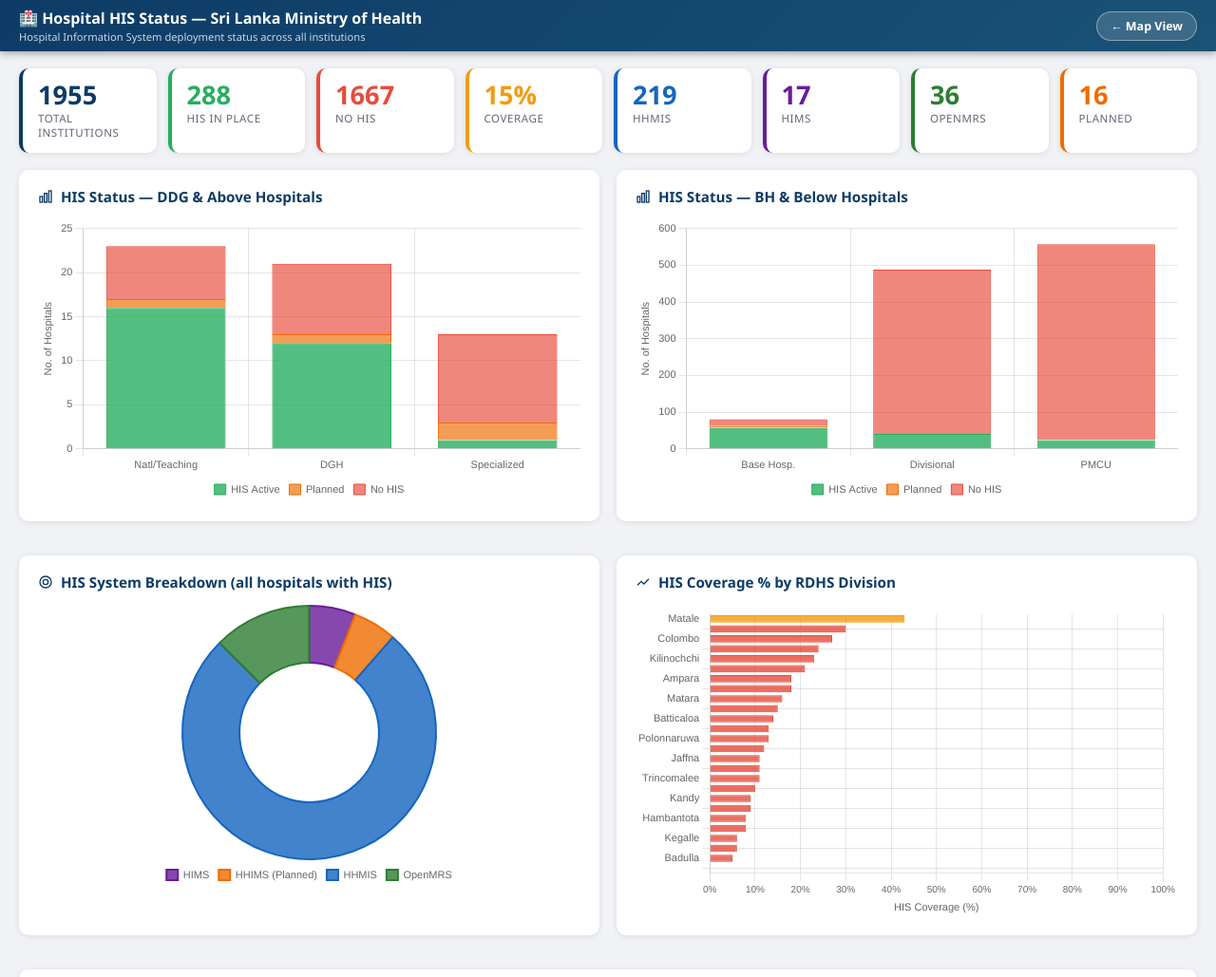
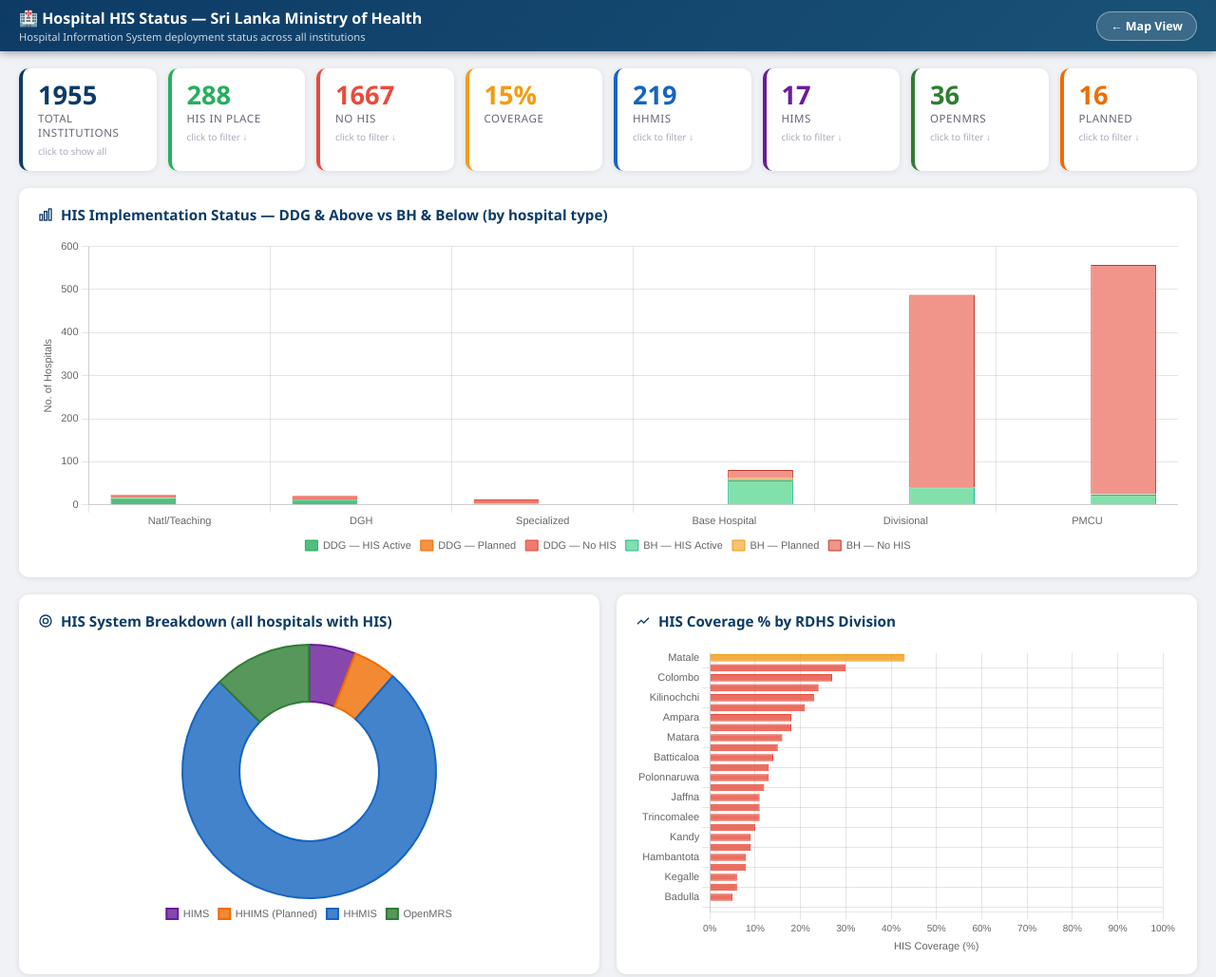
Before and after one commit to lk-gov-health-hiu/his-map, a plain HTML site: page hospitals.html in a window 1280 px wide. Shown: the top 1029 px of the page at 95% size. Drawn offline with nearby package versions, Linux system fonts and the light colour scheme.

Commit message:
hospitals.html: combined DDG/BH stacked chart + clickable KPI cards
- Replace two separate stacked charts with one combined grouped-stacked chart:
  each hospital type appears once on X-axis with two side-by-side stacked columns
  (darker = DDG & Above, lighter = BH & Below), using Chart.js stack groups
- Tooltips show level label, per-segment count + %, and stack total
- KPI cards (Total, HIS in Place, No HIS, HHMIS, HIMS, OpenMRS, Planned) are now
  clickable: sets the matching filter, highlights the active card with outline,
  and smooth-scrolls to the hospital table
- Coverage % card is non-clickable (informational only)
- Reset button clears KPI active highlight as well

Co-Authored-By: Claude Sonnet 4.6 <noreply@anthropic.com>

```diff
--- a/hospitals.html
+++ b/hospitals.html
@@ -43,14 +43,22 @@
       flex:1;min-width:130px;background:#fff;border-radius:10px;
       box-shadow:0 1px 6px rgba(0,0,0,.09);padding:14px 16px;
       border-left:4px solid #0d3b66;
+      cursor:pointer;transition:transform .12s,box-shadow .12s;
+      position:relative;
     }
+    .kpi:hover{transform:translateY(-2px);box-shadow:0 4px 14px rgba(0,0,0,.14)}
+    .kpi:active{transform:translateY(0)}
     .kpi-val{font-size:1.7rem;font-weight:800;color:#0d3b66;line-height:1}
     .kpi-lbl{font-size:.72rem;color:#667;margin-top:4px;text-transform:uppercase;letter-spacing:.05em}
+    .kpi-hint{font-size:.62rem;color:#aab;margin-top:5px}
     .kpi.green{border-color:#27ae60}.kpi.green .kpi-val{color:#27ae60}
     .kpi.red  {border-color:#e74c3c}.kpi.red   .kpi-val{color:#e74c3c}
     .kpi.amber{border-color:#f39c12}.kpi.amber  .kpi-val{color:#f39c12}
+    /* active-filter highlight on a KPI */
+    .kpi.kpi-active{outline:2px solid #0d3b66;outline-offset:2px}
 
-    /* ── Charts row ── */
+    /* ── Charts layout ── */
+    #chart-combined-wrap{margin-bottom:18px}
     #charts-row{display:grid;grid-template-columns:1fr 1fr;gap:18px;margin-bottom:18px}
     @media(max-width:860px){#charts-row{grid-template-columns:1fr}}
     .chart-wrap{position:relative;height:300px}
@@ -144,34 +152,58 @@
 
   <!-- KPI STRIP -->
   <div id="kpi-strip">
-    <div class="kpi" id="kpi-total"><div class="kpi-val" id="kv-total">—</div><div class="kpi-lbl">Total Institutions</div></div>
-    <div class="kpi green" id="kpi-his"><div class="kpi-val" id="kv-his">—</div><div class="kpi-lbl">HIS in Place</div></div>
-    <div class="kpi red"   id="kpi-nohis"><div class="kpi-val" id="kv-nohis">—</div><div class="kpi-lbl">No HIS</div></div>
-    <div class="kpi amber" id="kpi-pct"><div class="kpi-val" id="kv-pct">—</div><div class="kpi-lbl">Coverage</div></div>
-    <div class="kpi" style="border-color:#1565C0"><div class="kpi-val" style="color:#1565C0" id="kv-hhmis">—</div><div class="kpi-lbl">HHMIS</div></div>
-    <div class="kpi" style="border-color:#6A1B9A"><div class="kpi-val" style="color:#6A1B9A" id="kv-hims">—</div><div class="kpi-lbl">HIMS</div></div>
-    <div class="kpi" style="border-color:#2E7D32"><div class="kpi-val" style="color:#2E7D32" id="kv-openmrs">—</div><div class="kpi-lbl">OpenMRS</div></div>
-    <div class="kpi" style="border-color:#EF6C00"><div class="kpi-val" style="color:#EF6C00" id="kv-planned">—</div><div class="kpi-lbl">Planned</div></div>
+    <div class="kpi" id="kpi-total" data-filter-his="" data-filter-sys="">
+      <div class="kpi-val" id="kv-total">—</div>
+      <div class="kpi-lbl">Total Institutions</div>
+      <div class="kpi-hint">click to show all</div>
+    </div>
+    <div class="kpi green" id="kpi-his" data-filter-his="Yes" data-filter-sys="">
+      <div class="kpi-val" id="kv-his">—</div>
+      <div class="kpi-lbl">HIS in Place</div>
+      <div class="kpi-hint">click to filter ↓</div>
+    </div>
+    <div class="kpi red" id="kpi-nohis" data-filter-his="No" data-filter-sys="">
+      <div class="kpi-val" id="kv-nohis">—</div>
+      <div class="kpi-lbl">No HIS</div>
+      <div class="kpi-hint">click to filter ↓</div>
+    </div>
+    <div class="kpi amber" id="kpi-pct" style="cursor:default">
+      <div class="kpi-val" id="kv-pct">—</div>
+      <div class="kpi-lbl">Coverage</div>
+    </div>
+    <div class="kpi" style="border-color:#1565C0;cursor:pointer" id="kpi-hhmis" data-filter-his="Yes" data-filter-sys="HHMIS">
+      <div class="kpi-val" style="color:#1565C0" id="kv-hhmis">—</div>
+      <div class="kpi-lbl">HHMIS</div>
+      <div class="kpi-hint">click to filter ↓</div>
+    </div>
+    <div class="kpi" style="border-color:#6A1B9A;cursor:pointer" id="kpi-hims" data-filter-his="Yes" data-filter-sys="HIMS">
+      <div class="kpi-val" style="color:#6A1B9A" id="kv-hims">—</div>
+      <div class="kpi-lbl">HIMS</div>
+      <div class="kpi-hint">click to filter ↓</div>
+    </div>
+    <div class="kpi" style="border-color:#2E7D32;cursor:pointer" id="kpi-openmrs" data-filter-his="Yes" data-filter-sys="OpenMRS">
+      <div class="kpi-val" style="color:#2E7D32" id="kv-openmrs">—</div>
+      <div class="kpi-lbl">OpenMRS</div>
+      <div class="kpi-hint">click to filter ↓</div>
+    </div>
+    <div class="kpi" style="border-color:#EF6C00;cursor:pointer" id="kpi-planned" data-filter-his="Yes" data-filter-sys="HHIMS (Planned)">
+      <div class="kpi-val" style="color:#EF6C00" id="kv-planned">—</div>
+      <div class="kpi-lbl">Planned</div>
+      <div class="kpi-hint">click to filter ↓</div>
+    </div>
+  </div>
+
+  <!-- COMBINED STACKED CHART: DDG & Above vs BH & Below side by side -->
+  <div id="chart-combined-wrap" class="card">
+    <div class="card-title">
+      <svg width="16" height="16" fill="none" stroke="#0d3b66" stroke-width="2" viewBox="0 0 24 24"><rect x="3" y="12" width="4" height="9"/><rect x="10" y="7" width="4" height="14"/><rect x="17" y="3" width="4" height="18"/></svg>
+      HIS Implementation Status — DDG &amp; Above vs BH &amp; Below (by hospital type)
+    </div>
+    <div class="chart-wrap" style="height:340px"><canvas id="chart-combined"></canvas></div>
   </div>
 
   <!-- CHARTS -->
   <div id="charts-row">
-    <!-- Stacked bar: DDG and Above -->
-    <div class="card">
-      <div class="card-title">
-        <svg width="16" height="16" fill="none" stroke="#0d3b66" stroke-width="2" viewBox="0 0 24 24"><rect x="3" y="12" width="4" height="9"/><rect x="10" y="7" width="4" height="14"/><rect x="17" y="3" width="4" height="18"/></svg>
-        HIS Status — DDG &amp; Above Hospitals
-      </div>
-      <div class="chart-wrap"><canvas id="chart-ddg"></canvas></div>
-    </div>
-    <!-- Stacked bar: BH and Below -->
-    <div class="card">
-      <div class="card-title">
-        <svg width="16" height="16" fill="none" stroke="#0d3b66" stroke-width="2" viewBox="0 0 24 24"><rect x="3" y="12" width="4" height="9"/><rect x="10" y="7" width="4" height="14"/><rect x="17" y="3" width="4" height="18"/></svg>
-        HIS Status — BH &amp; Below Hospitals
-      </div>
-      <div class="chart-wrap"><canvas id="chart-bh"></canvas></div>
-    </div>
     <!-- Donut: HIS system breakdown -->
     <div class="card">
       <div class="card-title">
@@ -515,81 +547,174 @@ function updateSortIcons(){
   el.addEventListener(id==='f-search'?'input':'change', applyFilters);
 });
 document.getElementById('btn-reset').addEventListener('click',()=>{
-  document.getElementById('f-search').value = '';
-  document.getElementById('f-level').value  = '';
+  document.getElementById('f-search').value    = '';
+  document.getElementById('f-level').value     = '';
   document.getElementById('f-typegroup').value = '';
-  document.getElementById('f-his').value    = '';
-  document.getElementById('f-hissys').value = '';
-  document.getElementById('f-rdhs').value   = '';
+  document.getElementById('f-his').value       = '';
+  document.getElementById('f-hissys').value    = '';
+  document.getElementById('f-rdhs').value      = '';
+  document.querySelectorAll('.kpi').forEach(k=>k.classList.remove('kpi-active'));
   applyFilters();
+});
+
+// ── KPI CLICK HANDLERS ───────────────────────────────────────────────────────
+document.querySelectorAll('.kpi[data-filter-his]').forEach(card=>{
+  card.addEventListener('click', ()=>{
+    const hisVal = card.dataset.filterHis;   // '' | 'Yes' | 'No'
+    const sysVal = card.dataset.filterSys;   // '' | 'HHMIS' | 'HIMS' | 'OpenMRS' | 'HHIMS (Planned)'
+
+    // Reset all filter controls first
+    document.getElementById('f-search').value    = '';
+    document.getElementById('f-level').value     = '';
+    document.getElementById('f-typegroup').value = '';
+    document.getElementById('f-rdhs').value      = '';
+    document.getElementById('f-his').value       = hisVal;
+    document.getElementById('f-hissys').value    = sysVal;
+
+    // Highlight the active KPI
+    document.querySelectorAll('.kpi').forEach(k=>k.classList.remove('kpi-active'));
+    card.classList.add('kpi-active');
+
+    applyFilters();
+
+    // Smooth-scroll to the table
+    document.getElementById('tbl-wrap').scrollIntoView({behavior:'smooth', block:'start'});
+  });
 });
 
 // ── CHARTS ───────────────────────────────────────────────────────────────────
 function buildCharts(){
-  buildStackedChart('chart-ddg', 'DDG and Above', DDG_TYPES);
-  buildStackedChart('chart-bh',  'BH and Below',  BH_TYPES);
+  buildCombinedChart();
   buildDonutChart();
   buildRdhsChart();
 }
 
-function buildStackedChart(canvasId, level, typeGroups){
+// Combined grouped-stacked chart: DDG & Above | BH & Below, each column stacked
+function buildCombinedChart(){
+  // We use Chart.js "stack" property to create two separate stacks side-by-side.
+  // Each stack group is a pair of columns (DDG / BH) per type-group label.
+  // Strategy: labels = all type groups; DDG datasets only fill DDG-level positions,
+  //           BH datasets only fill BH-level positions. Non-applicable = null (skip gap).
+
+  // Build type-group order: DDG types first, then BH types, with a visual spacer
+  const DDG_SHORT = {
+    'National / Teaching Hospital': 'Natl/Teaching',
+    'District / Base Hospital':     'DGH',
+    'Specialized Hospital':         'Specialized',
+  };
+  const BH_SHORT = {
+    'Base Hospital':        'Base Hosp.',
+    'Divisional Hospital':  'Divisional',
+    'Primary Care (PMCU)':  'PMCU',
+  };
+
+  // Collect data per type
+  function rowsFor(level, tg){
+    return ALL_DATA.filter(d=>d.level===level && d.type_group===tg);
+  }
+
+  // Build interleaved label list: for each DDG type → two bars (DDG, BH placeholder), etc.
+  // Simpler approach: use chartjs grouped stacking.
+  // Labels: each entry is "TypeShort\n(DDG)" and "TypeShort\n(BH)" interleaved.
   const labels = [];
-  const dataHIS    = [];
-  const dataNoHIS  = [];
-  const dataPlanned= [];
+  const active_ddg=[], planned_ddg=[], nohis_ddg=[];
+  const active_bh =[], planned_bh =[], nohis_bh  =[];
 
-  for(const tg of typeGroups){
-    const rows = ALL_DATA.filter(d => d.level===level && d.type_group===tg);
+  const allTypes = [
+    {tg:'National / Teaching Hospital', short:'Natl/Teaching', level:'DDG and Above'},
+    {tg:'District / Base Hospital',     short:'DGH',           level:'DDG and Above'},
+    {tg:'Specialized Hospital',         short:'Specialized',   level:'DDG and Above'},
+    {tg:'Base Hospital',                short:'Base Hospital', level:'BH and Below'},
+    {tg:'Divisional Hospital',          short:'Divisional',    level:'BH and Below'},
+    {tg:'Primary Care (PMCU)',          short:'PMCU',          level:'BH and Below'},
+  ];
+
+  for(const {tg, short, level} of allTypes){
+    const rows = rowsFor(level, tg);
     if(!rows.length) continue;
-    // Shorten label for chart
-    const short = tg
-      .replace('National / Teaching Hospital','Natl/Teaching')
-      .replace('District / Base Hospital','DGH')
-      .replace('Specialized Hospital','Specialized')
-      .replace('Base Hospital','Base Hosp.')
-      .replace('Divisional Hospital','Divisional')
-      .replace('Primary Care (PMCU)','PMCU');
     labels.push(short);
     const planned = rows.filter(d=>d.his_name==='HHIMS (Planned)').length;
     const active  = rows.filter(d=>d.his_in_place==='Yes'&&d.his_name!=='HHIMS (Planned)').length;
     const nohis   = rows.filter(d=>d.his_in_place!=='Yes').length;
-    dataHIS.push(active);
-    dataPlanned.push(planned);
-    dataNoHIS.push(nohis);
+
+    if(level==='DDG and Above'){
+      active_ddg.push(active); planned_ddg.push(planned); nohis_ddg.push(nohis);
+      active_bh.push(null);    planned_bh.push(null);     nohis_bh.push(null);
+    } else {
+      active_ddg.push(null);   planned_ddg.push(null);    nohis_ddg.push(null);
+      active_bh.push(active);  planned_bh.push(planned);  nohis_bh.push(nohis);
+    }
   }
 
-  new Chart(document.getElementById(canvasId), {
+  // Background colours: DDG = slightly saturated, BH = slightly desaturated variant
+  new Chart(document.getElementById('chart-combined'), {
     type: 'bar',
     data: {
       labels,
       datasets: [
-        { label:'HIS Active',  data:dataHIS,     backgroundColor:'#27ae60cc', borderColor:'#27ae60', borderWidth:1 },
-        { label:'Planned',     data:dataPlanned,  backgroundColor:'#EF6C00aa', borderColor:'#EF6C00', borderWidth:1 },
-        { label:'No HIS',      data:dataNoHIS,    backgroundColor:'#e74c3caa', borderColor:'#e74c3c', borderWidth:1 },
+        // DDG stack (stack:'ddg')
+        { label:'DDG — HIS Active',  data:active_ddg,  stack:'ddg',
+          backgroundColor:'#27ae60cc', borderColor:'#27ae60', borderWidth:1 },
+        { label:'DDG — Planned',     data:planned_ddg, stack:'ddg',
+          backgroundColor:'#EF6C00bb', borderColor:'#EF6C00', borderWidth:1 },
+        { label:'DDG — No HIS',      data:nohis_ddg,   stack:'ddg',
+          backgroundColor:'#e74c3cbb', borderColor:'#e74c3c', borderWidth:1 },
+        // BH stack (stack:'bh') — slightly lighter shades for visual distinction
+        { label:'BH — HIS Active',   data:active_bh,   stack:'bh',
+          backgroundColor:'#82e0aa', borderColor:'#1abc9c', borderWidth:1 },
+        { label:'BH — Planned',      data:planned_bh,  stack:'bh',
+          backgroundColor:'#f8c471', borderColor:'#f39c12', borderWidth:1 },
+        { label:'BH — No HIS',       data:nohis_bh,    stack:'bh',
+          backgroundColor:'#f1948a', borderColor:'#c0392b', borderWidth:1 },
       ]
     },
     options:{
       responsive:true, maintainAspectRatio:false,
       plugins:{
-        legend:{ position:'bottom', labels:{font:{size:11}, boxWidth:12, padding:10} },
+        legend:{
+          position:'bottom',
+          labels:{font:{size:11}, boxWidth:13, padding:10}
+        },
         tooltip:{
           callbacks:{
+            title: ctx => {
+              const label = ctx[0].label;
+              const stack = ctx[0].dataset.stack;
+              return `${label}  (${stack==='ddg'?'DDG & Above':'BH & Below'})`;
+            },
             label: ctx => {
-              const total = ctx.dataset.data.reduce((a,b)=>a+b,0)
-                + (ctx.chart.data.datasets
-                    .filter((_,i)=>i!==ctx.datasetIndex)
-                    .reduce((a,ds)=>a+(ds.data[ctx.dataIndex]||0),0));
-              const allTot = ctx.chart.data.datasets
-                .reduce((a,ds)=>a+(ds.data[ctx.dataIndex]||0),0);
-              const pct = allTot ? Math.round(ctx.parsed.y/allTot*100) : 0;
-              return ` ${ctx.dataset.label}: ${ctx.parsed.y} (${pct}%)`;
+              if(ctx.parsed.y===null) return null;
+              // Total for this bar (same stack + same index)
+              const stackId = ctx.dataset.stack;
+              const idx = ctx.dataIndex;
+              const stackTotal = ctx.chart.data.datasets
+                .filter(ds=>ds.stack===stackId)
+                .reduce((a,ds)=>a+(ds.data[idx]||0),0);
+              const pct = stackTotal ? Math.round(ctx.parsed.y/stackTotal*100) : 0;
+              const shortLabel = ctx.dataset.label.replace(/^(DDG|BH) — /,'');
+              return ` ${shortLabel}: ${ctx.parsed.y} (${pct}%)`;
+            },
+            afterBody: ctx => {
+              const stackId = ctx[0].dataset.stack;
+              const idx = ctx[0].dataIndex;
+              const stackTotal = ctx[0].chart.data.datasets
+                .filter(ds=>ds.stack===stackId)
+                .reduce((a,ds)=>a+(ds.data[idx]||0),0);
+              return [`Total: ${stackTotal}`];
             }
           }
         }
       },
       scales:{
-        x:{ stacked:true, ticks:{font:{size:11}} },
-        y:{ stacked:true, ticks:{font:{size:11}}, title:{display:true,text:'No. of Hospitals',font:{size:11}} }
+        x:{
+          stacked:true,
+          ticks:{font:{size:11}},
+        },
+        y:{
+          stacked:true,
+          ticks:{font:{size:11}},
+          title:{display:true,text:'No. of Hospitals',font:{size:11}}
+        }
       }
     }
   });
```
